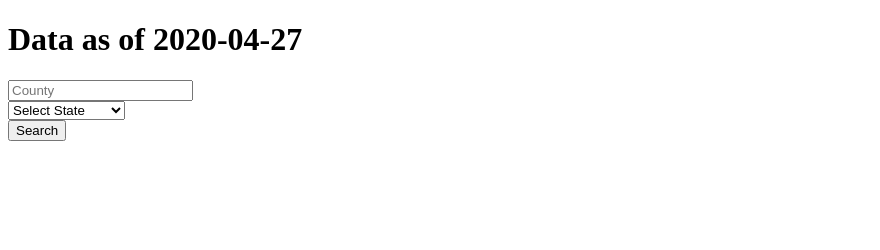
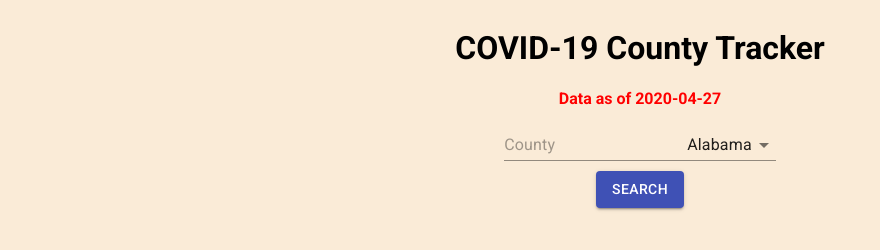
Before and after one commit to dhansolo/covid19-county-tracker, a React app: page / in a window 1280 px wide. Shown: the whole page, without its empty margins (0-880 px from the left). Built offline with nearby package versions, Linux system fonts and the light colour scheme; no server answers.

Commit message:
Added more styling and made use of Material-UI elements.

```diff
--- a/package.json
+++ b/package.json
@@ -3,6 +3,7 @@
   "version": "0.1.0",
   "private": true,
   "dependencies": {
+    "@material-ui/core": "^4.9.12",
     "@testing-library/jest-dom": "^4.2.4",
     "@testing-library/react": "^9.5.0",
     "@testing-library/user-event": "^7.2.1",
--- a/public/index.html
+++ b/public/index.html
@@ -24,6 +24,7 @@
       work correctly both with client-side routing and a non-root public URL.
       Learn how to configure a non-root public URL by running `npm run build`.
     -->
+    <link rel="stylesheet" href="https://fonts.googleapis.com/css?family=Roboto:300,400,500,700&display=swap" />
     <title>React App</title>
   </head>
   <body>
--- /dev/null
+++ b/src/index.css
@@ -0,0 +1,35 @@
+html {
+    background-color: antiquewhite;
+}
+
+.main {
+    font-family: "Roboto", sans-serif;
+    text-align: center;
+    color: black;
+}
+
+.search {
+    margin: 10px;
+}
+
+.info {
+    margin-top: 20%;
+}
+
+.info h3 {
+    text-decoration: underline;
+}
+
+.headers h4 {
+    color: red;
+}
+
+.world-data {
+    position: fixed;
+    left: 0;
+    bottom: 0;
+    width: 100%;
+    background-color: #B6D9EE;
+    color: black;
+    text-align: center;
+}
--- a/src/index.js
+++ b/src/index.js
@@ -1,7 +1,13 @@
 import React from 'react';
 import ReactDOM from 'react-dom';
 import axios from 'axios';
-// import './index.css';
+import './index.css';
+import Grid from '@material-ui/core/Grid';
+import TextField from '@material-ui/core/TextField';
+import Select from '@material-ui/core/Select';
+import InputLabel from '@material-ui/core/InputLabel';
+import MenuItem from '@material-ui/core/MenuItem';
+import Button from '@material-ui/core/Button';
 
 // Create a date string in the format YYYY-MM-DD
 let date = new Date();
@@ -20,7 +26,7 @@ class SearchAPI extends React.Component {
         super(props);
         this.state = {
             county: "",
-            state: "",
+            state: "Alabama",
             data: null,
             notFound: false,
         }
@@ -48,6 +54,7 @@ class SearchAPI extends React.Component {
     }
 
     handleSearchClick() {
+        if(this.state.county === "" || this.state.state === "") { return; }
         // console.log(this.state.county);
         // console.log(this.state.state);
         let reformattedCounty = this.state.county[0].toUpperCase() + this.state.county.slice(1);
@@ -97,66 +104,63 @@ class SearchAPI extends React.Component {
         }
         return (
             <div>
-                <div><input type="text" placeholder="County" value={this.state.county} onChange={this.handleCountyChange}></input></div>
-                {/* <div><input type="text" placeholder="County" value={this.state.state} onChange={this.handleStateChange}></input></div> */}
-                <div>
-                    <label>
-                        <select type="text" value={this.state.state} onChange={this.handleStateChange}>
-                            <option value="" defaultValue disabled>Select State</option>
-                            <option value="Alabama">Alabama</option>
-                            <option value="Alaska">Alaska</option>
-                            <option value="Arizona">Arizona</option>
-                            <option value="Arkansas">Arkansas</option>
-                            <option value="California">California</option>
-                            <option value="Colorado">Colorado</option>
-                            <option value="Connecticut">Connecticut</option>
-                            <option value="Delaware">Delaware</option>
-                            <option value="Florida">Florida</option>
-                            <option value="Georgia">Georgia</option>
-                            <option value="Hawaii">Hawaii</option>
-                            <option value="Idaho">Idaho</option>
-                            <option value="Illinois">Illinois</option>
-                            <option value="Indiana">Indiana</option>
-                            <option value="Iowa">Iowa</option>
-                            <option value="Kansas">Kansas</option>
-                            <option value="Kentucky">Kentucky</option>
-                            <option value="Louisiana">Louisiana</option>
-                            <option value="Maine">Maine</option>
-                            <option value="Maryland">Maryland</option>
-                            <option value="Massachusetts">Massachusetts</option>
-                            <option value="Michigan">Michigan</option>
-                            <option value="Minnesota">Minnesota</option>
-                            <option value="Mississippi">Mississippi</option>
-                            <option value="Missouri">Missouri</option>
-                            <option value="Montana">Montana</option>
-                            <option value="Nebraska">Nebraska</option>
-                            <option value="Nevada">Nevada</option>
-                            <option value="New Hampshire">New Hampshire</option>
-                            <option value="New Jersey">New Jersey</option>
-                            <option value="New Mexico">New Mexico</option>
-                            <option value="New York">New York</option>
-                            <option value="North Carolina">North Carolina</option>
-                            <option value="North Dakota">North Dakota</option>
-                            <option value="Ohio">Ohio</option>
-                            <option value="Oklahoma">Oklahoma</option>
-                            <option value="Oregon">Oregon</option>
-                            <option value="Pennsylvania">Pennsylvania</option>
-                            <option value="Rhode Island">Rhode Island</option>
-                            <option value="South Carolina">South Carolina</option>
-                            <option value="South Dakota">South Dakota</option>
-                            <option value="Tennessee">Tennessee</option>
-                            <option value="Texas">Texas</option>
-                            <option value="Utah">Utah</option>
-                            <option value="Vermont">Vermont</option>
-                            <option value="Virginia">Virginia</option>
-                            <option value="Washington">Washington</option>
-                            <option value="West Virginia">West Virginia</option>
-                            <option value="Wisconsin">Wisconsin</option>
-                            <option value="Wyoming">Wyoming</option>
-                        </select>
-                    </label>
+                <div class="search">
+                    <TextField type="text" placeholder="County" value={this.state.county} onChange={this.handleCountyChange}></TextField>
+                    <Select type="text" value={this.state.state} onChange={this.handleStateChange}>
+                        <MenuItem value="" defaultValue disabled>Select State</MenuItem>
+                        <MenuItem value="Alabama">Alabama</MenuItem>
+                        <MenuItem value="Alaska">Alaska</MenuItem>
+                        <MenuItem value="Arizona">Arizona</MenuItem>
+                        <MenuItem value="Arkansas">Arkansas</MenuItem>
+                        <MenuItem value="California">California</MenuItem>
+                        <MenuItem value="Colorado">Colorado</MenuItem>
+                        <MenuItem value="Connecticut">Connecticut</MenuItem>
+                        <MenuItem value="Delaware">Delaware</MenuItem>
+                        <MenuItem value="Florida">Florida</MenuItem>
+                        <MenuItem value="Georgia">Georgia</MenuItem>
+                        <MenuItem value="Hawaii">Hawaii</MenuItem>
+                        <MenuItem value="Idaho">Idaho</MenuItem>
+                        <MenuItem value="Illinois">Illinois</MenuItem>
+                        <MenuItem value="Indiana">Indiana</MenuItem>
+                        <MenuItem value="Iowa">Iowa</MenuItem>
+                        <MenuItem value="Kansas">Kansas</MenuItem>
+                        <MenuItem value="Kentucky">Kentucky</MenuItem>
+                        <MenuItem value="Louisiana">Louisiana</MenuItem>
+                        <MenuItem value="Maine">Maine</MenuItem>
+                        <MenuItem value="Maryland">Maryland</MenuItem>
+                        <MenuItem value="Massachusetts">Massachusetts</MenuItem>
+                        <MenuItem value="Michigan">Michigan</MenuItem>
+                        <MenuItem value="Minnesota">Minnesota</MenuItem>
+                        <MenuItem value="Mississippi">Mississippi</MenuItem>
+                        <MenuItem value="Missouri">Missouri</MenuItem>
+                        <MenuItem value="Montana">Montana</MenuItem>
+                        <MenuItem value="Nebraska">Nebraska</MenuItem>
+                        <MenuItem value="Nevada">Nevada</MenuItem>
+                        <MenuItem value="New Hampshire">New Hampshire</MenuItem>
+                        <MenuItem value="New Jersey">New Jersey</MenuItem>
+                        <MenuItem value="New Mexico">New Mexico</MenuItem>
+                        <MenuItem value="New York">New York</MenuItem>
+                        <MenuItem value="North Carolina">North Carolina</MenuItem>
+                        <MenuItem value="North Dakota">North Dakota</MenuItem>
+                        <MenuItem value="Ohio">Ohio</MenuItem>
+                        <MenuItem value="Oklahoma">Oklahoma</MenuItem>
+                        <MenuItem value="Oregon">Oregon</MenuItem>
+                        <MenuItem value="Pennsylvania">Pennsylvania</MenuItem>
+                        <MenuItem value="Rhode Island">Rhode Island</MenuItem>
+                        <MenuItem value="South Carolina">South Carolina</MenuItem>
+                        <MenuItem value="South Dakota">South Dakota</MenuItem>
+                        <MenuItem value="Tennessee">Tennessee</MenuItem>
+                        <MenuItem value="Texas">Texas</MenuItem>
+                        <MenuItem value="Utah">Utah</MenuItem>
+                        <MenuItem value="Vermont">Vermont</MenuItem>
+                        <MenuItem value="Virginia">Virginia</MenuItem>
+                        <MenuItem value="Washington">Washington</MenuItem>
+                        <MenuItem value="West Virginia">West Virginia</MenuItem>
+                        <MenuItem value="Wisconsin">Wisconsin</MenuItem>
+                        <MenuItem value="Wyoming">Wyoming</MenuItem>
+                    </Select>
                 </div>
-                <div><button onClick={this.handleSearchClick}>Search</button></div>
+                <div><Button variant="contained" color="primary" onClick={this.handleSearchClick}>Search</Button></div>
                 {info}
                 {notfound}
             </div>
@@ -168,11 +172,11 @@ class Info extends React.Component {
     render() {
         let rate = (this.props.deaths/this.props.confirmed) * 100;
         return (
-            <div>
-                <h2>Statistics for {this.props.county} County, {this.props.state}</h2>
-                <h3>Confirmed: {this.props.confirmed}</h3>
-                <h3>Deaths: {this.props.deaths}</h3>
-                <h3>Approximate Death Rate: {rate.toFixed(3)}%</h3>
+            <div class="info">
+                <h3>Statistics for {this.props.county} County, {this.props.state}</h3>
+                <h4>Confirmed: {this.props.confirmed}</h4>
+                <h4>Deaths: {this.props.deaths}</h4>
+                <h4>Approximate Death Rate: {rate.toFixed(3)}%</h4>
             </div>
         )
     }
@@ -181,7 +185,7 @@ class Info extends React.Component {
 class NotFound extends React.Component {
     render() {
         return (
-            <div>No data found, are you sure you entered the correct County and State?</div>
+            <div class="info">No data found, are you sure you entered the correct County and State?</div>
         )
     }
 }
@@ -232,7 +236,7 @@ class DisplayWorldData extends React.Component {
         return(
             <div>
                 <h4>World Statistics</h4>
-                <h5>Confirmed: {this.props.data.confirmed} | Recovered: {this.props.data.recovered} | Deaths: {this.props.data.deaths} | Death Rate: {rate.toFixed(3)}%</h5>
+                <p>Confirmed: {this.props.data.confirmed} | Recovered: {this.props.data.recovered} | Deaths: {this.props.data.deaths} | Death Rate: {rate.toFixed(3)}%</p>
             </div>
         )
     }
@@ -240,11 +244,16 @@ class DisplayWorldData extends React.Component {
 
 function App() {
     return (
-        <div>
-            <div><h1>Data as of {current}</h1></div>
-            <div><SearchAPI /></div>
-            <div><WorldData /></div>
-        </div>
+        <Grid container justify="center">
+            <div class="main">
+                <div class="headers">
+                    <h1>COVID-19 County Tracker</h1>
+                    <h4>Data as of {current}</h4>
+                </div>
+                <div class="search"><SearchAPI /></div>
+                <footer class="world-data"><WorldData /></footer>
+            </div>
+        </Grid>
     );
 }
 
```
Also changed, not shown: 1 other file.
